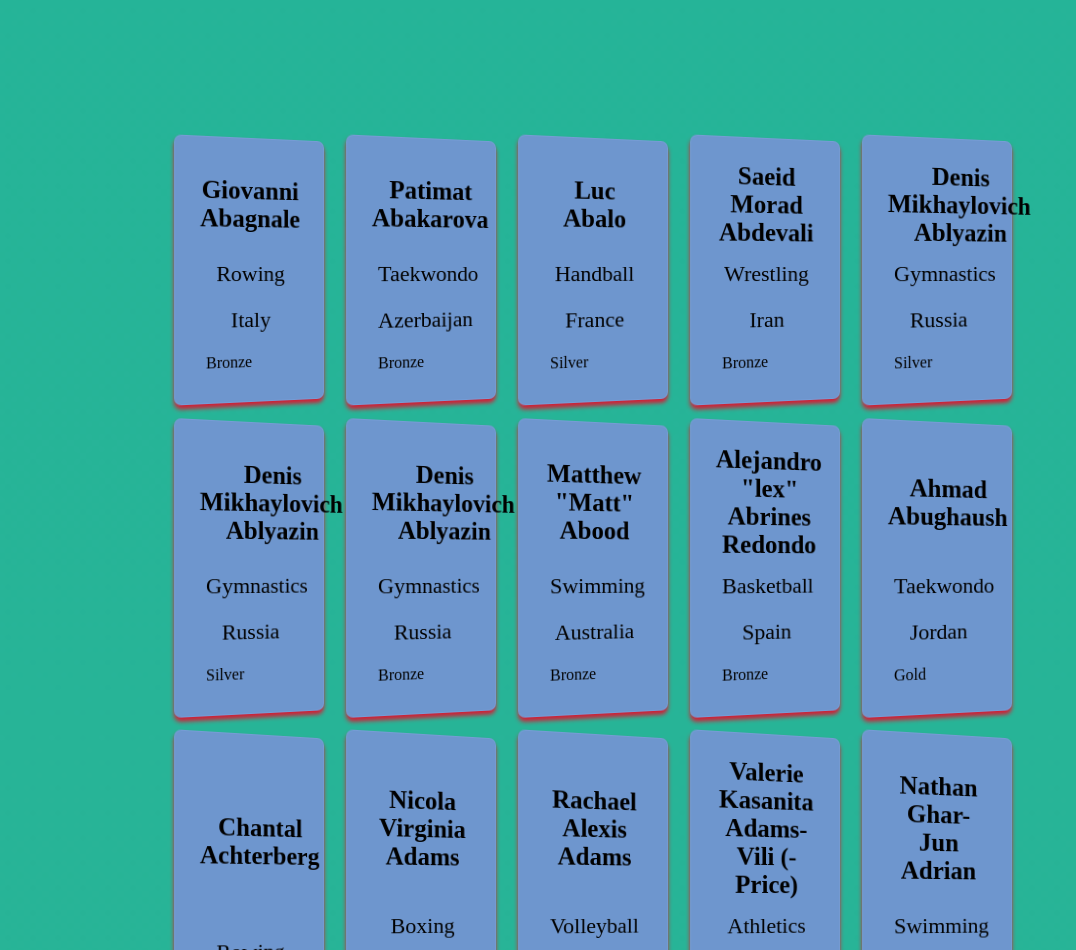
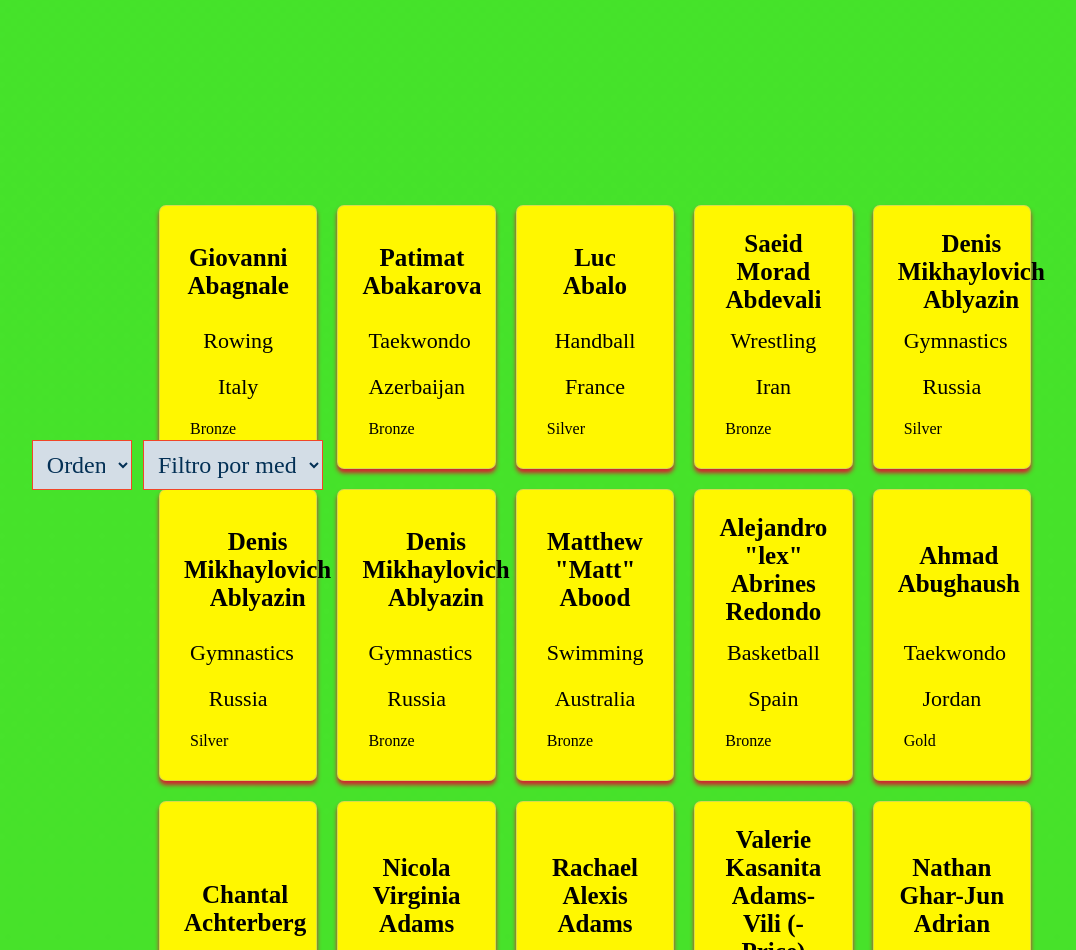
Before and after one commit to Laboratoria/BOG002-data-lovers, a website with bundled scripts: page src/index.html in a window 1280 px wide. Shown: the part 920-1870 px from the top of the page, without its empty margins (45-1121 px from the left). Built offline with nearby package versions, Linux system fonts and the light colour scheme; files whose address does not match are found by name.

Commit message:
testing ordenar exitoso

```diff
--- a/src/data.js
+++ b/src/data.js
@@ -16,3 +16,16 @@ export const orderAlfab = (data, sortBy) => {
     }
     return order
   };
+
+
+
+  export function filtroPorMedalla(dataMedal, value){
+
+    const filtroMedal = dataMedal.filter(function (athletes1){
+
+      return athletes1["medal"]===value
+    } )
+
+    return filtroMedal;
+
+  }
--- a/src/index.html
+++ b/src/index.html
@@ -10,6 +10,7 @@
     <title>JUEGOS OLIMPICOS</title>
     <div class="primeraPagina" id="primeraPag">
       <main>
+
         <section class="Titulo">
           <div class="tituloTexto"> JUEGOS OLÍMPICOS</div>
           <div class="button_ordenar" >
@@ -19,7 +20,17 @@
               <option value= "desc" >ZA</option>
             </select>
           </div>
+          <div class="button_ordenar" >
+            <select id="filterMedal" class="filterMedal" name="filterMedal">
+              <option value= "all" disabled selected >Filtro por medallas</option>
+              <option value= "Gold" >Gold</option>
+              <option value= "Silver" >Silver</option>
+              <option value= "Bronze" >Bronze</option>
+            </select>
+          </div>
         </section>
+       </main>
+    </div>
   </head>
 
      <!-- encabezado -->
@@ -58,7 +69,7 @@
         <span class="icon-instagram"></span></h1>
       </div>
     </footer>
-  </div>
+  <!-- </div> -->
 
   </body>
 
--- a/src/main.js
+++ b/src/main.js
@@ -1,5 +1,5 @@
 import data from './data/athletes/athletes.js';
-import {  orderAlfab } from './data.js';
+import {  orderAlfab, filtroPorMedalla } from './data.js';
 
 
 
@@ -59,3 +59,20 @@ function filterAZ(e) {
     const newOrder = orderAlfab(data.athletes, orderAZ);
     showingAthletes (newOrder);
 }
+
+
+//filtro por medalla
+let dataMedal = data.athletes;
+const medallaFiltro= document.getElementById('filterMedal');
+medallaFiltro.addEventListener('change', filtro)
+  function filtro () {
+//  const medallaFiltro= document.querySelector('.filterMedal');
+   const valorSelect= (medallaFiltro.value);
+//    console.log(valorSelect)
+   document.getElementById('athleteOnScreen1').innerHTML = '';
+
+  const filterMedal = filtroPorMedalla(dataMedal, valorSelect, 'athleteOnScreen1');
+
+  showingAthletes(filterMedal);
+//   console.log("filtro por", filterMedal)
+}
--- a/src/style.css
+++ b/src/style.css
@@ -9,7 +9,7 @@
 body{
 
     font-family: 'cervo';
-    background-image: linear-gradient(to top, #FFB12E 30%, #23b499 100%);
+    background-image: linear-gradient(to top, #FFB12E 30%, #43E32A 100%);
 
 
 }
@@ -90,9 +90,9 @@ footer{
   justify-content: space-between;
   background-color: rgba(1, 39, 73, 1);
 }
-/* img{
-  width: 500%;
-  height: 400px;
+/* footer .img{
+  width: 100%;
+  height: 100px;
 
 } */
 
@@ -140,11 +140,17 @@ footer{
   left: 300px;
   margin: 10px;
   padding: 20px;
-  background-color: rgba(110, 150, 206);
-  transform-style: preserve-3d;
+  background-color: #FFF700;
+  transition: all 400ms ease;
+  /* transform-style: preserve-3d;
   backface-visibility: hidden;
   transition: 2s ease-in-out;
-  transform: perspective(500px) rotateY(10deg);
+  transform: perspective(500px) rotateY(10deg); */
+}
+
+.cardFront:hover{
+  box-shadow: 5px 5px 20px rgba(0, 0, 0, 0.4);
+  transform: translateY(-3%);
 }
 
 .cardFrName {
@@ -205,10 +211,10 @@ footer{
   margin: 10px;
   padding: 20px;
   background-color: rgba(43, 144, 226, 0.336);
-  transform-style: preserve-3d;
+  /* transform-style: preserve-3d;
   backface-visibility: hidden;
   transition: 2s ease-in-out;
-  transform: perspective(500px) rotate(180deg);
+  transform: perspective(500px) rotate(180deg); */
 }
 
 .cardBkMedal {
@@ -229,13 +235,37 @@ footer{
 
 .filtroAz{
   position:absolute;
-  top: 5%;
-  left: 70%;
+  top: 200%;
+  left: 6%;
   transform: translate(-50%-50%);
-  background: #0563af;
-  color:#fff;
+  background: #d3dde6;
+  color:#033055;
   padding: 10px;
   width: 100px;
+  height: 50px;
+  border-color: rgb(241, 70, 40);
+  font-family: cervo;
+  font-size: 150%;
+}
+
+/* .filtroAz:hover{
+  background: #2f312c;
+  color: #050801;
+  box-shadow: 0 0 5px #03e9f4,
+              0 0 25px #03e9f4,
+              0 0 50px #03e9f4,
+              0 0 200px #03e9f4,
+} */
+
+.filterMedal{
+  position:absolute;
+  top: 170%;
+  margin-left: 10%;
+  transform: translate(-50%-50%);
+  background: #d3dde6;
+  color:#033055;
+  padding: 10px;
+  width: 180px;
   height: 50px;
   border-color: rgb(241, 70, 40);
   font-family: cervo;
@@ -287,3 +317,11 @@ footer{
     left: -400%;
   }
 }
+@media (max-width: 1500px) {
+  .filtroAz{
+    position:absolute;
+    top: 170%;
+    left: 6%;
+    font-size: 150%;
+  }
+}
```
Also changed, not shown: test/data.spec.js (+28 -16 lines), 1 other file.
